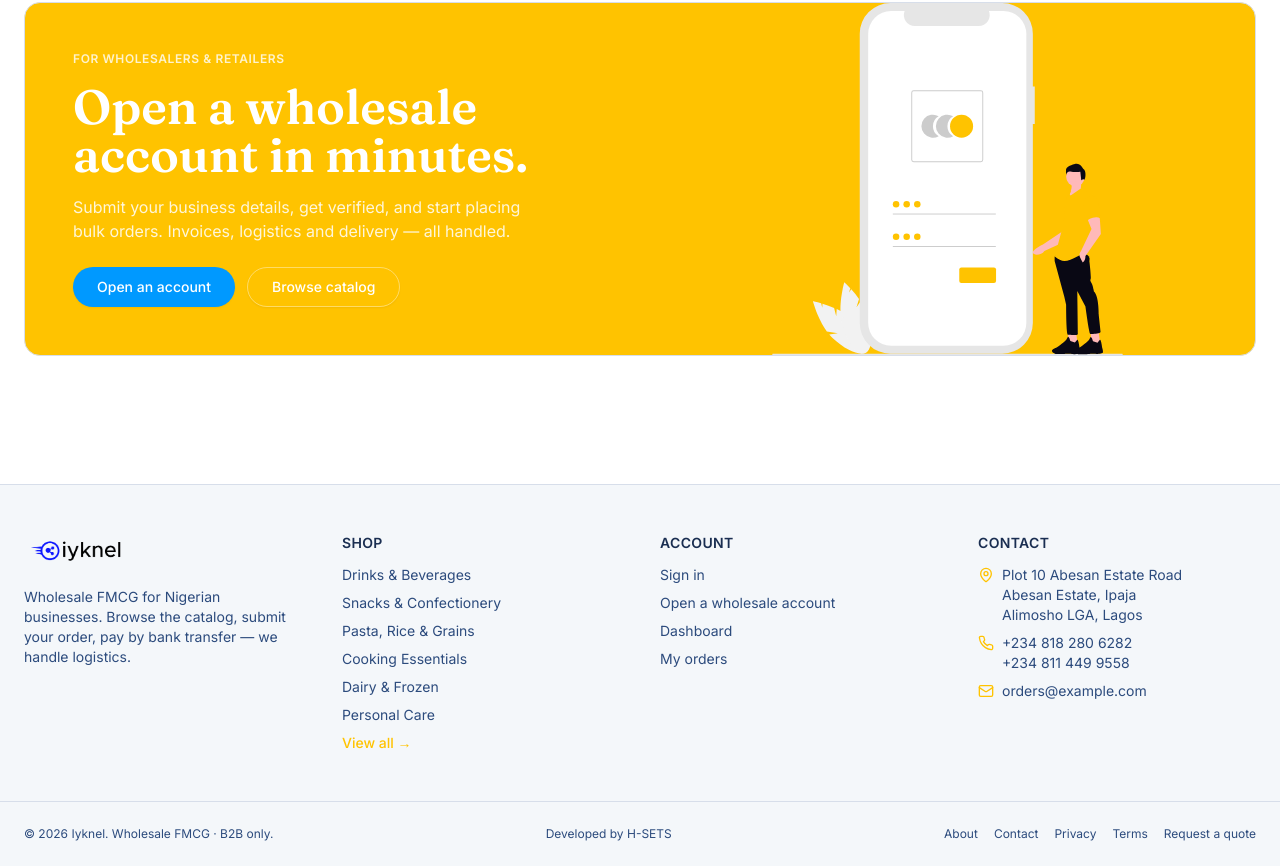
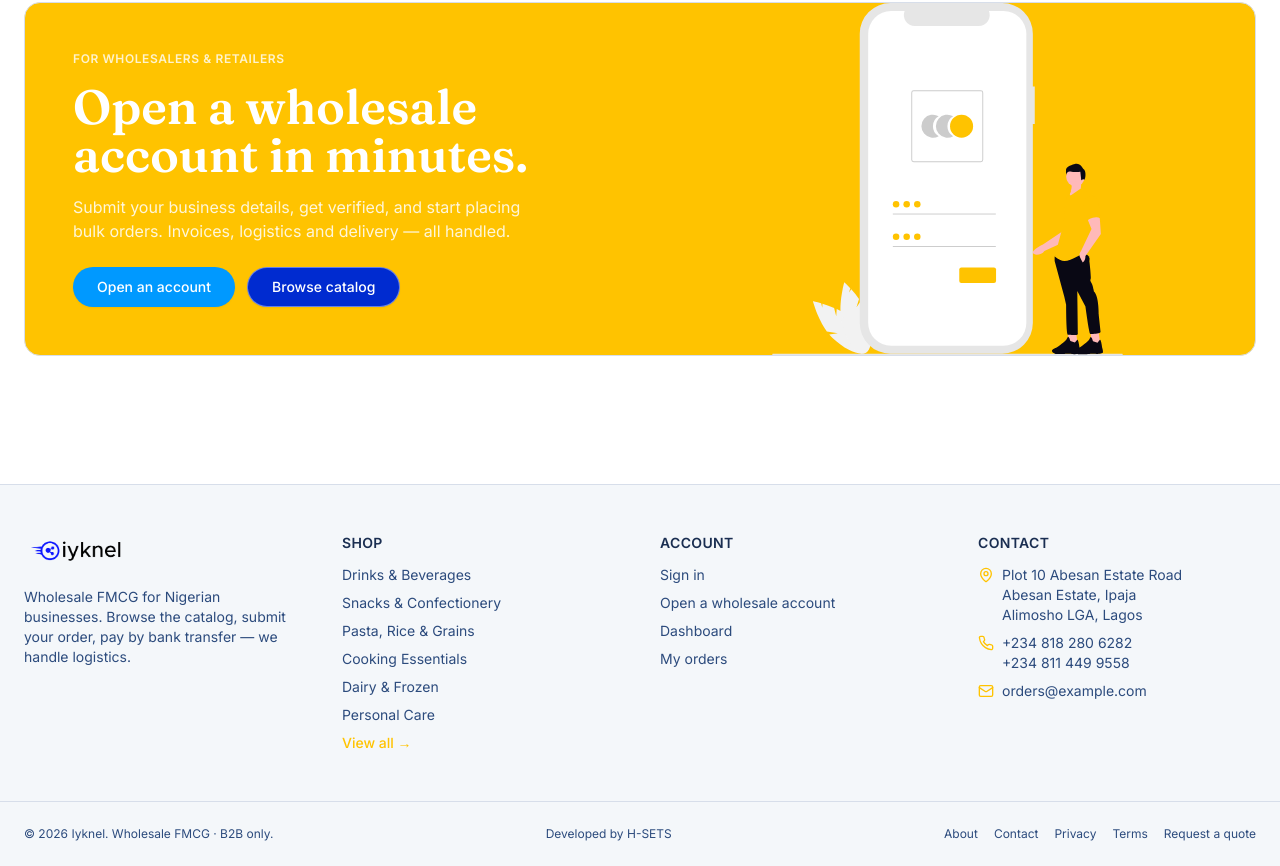
Before and after one commit to hsetsdigitals24/iyknel, a Next.js app: page / in a window 1280 px wide. Shown: the part 1744-2610 px from the top of the page. Built offline with nearby package versions, Linux system fonts and the light colour scheme; no server answers; the database is empty.

Commit message:
updated colors

```diff
--- a/app/page.tsx
+++ b/app/page.tsx
@@ -162,7 +162,7 @@ export default async function LandingPage() {
                   asChild
                   size="lg"
                   variant="outline"
-                  className="rounded-full border-white/40 bg-transparent text-white hover:bg-primary-foreground/10 hover:text-primary-foreground"
+                  className="rounded-full border-white/40 bg-[#002bd0] text-white hover:bg-primary-foreground/10 hover:text-primary-foreground"
                 >
                   <Link href="/products">Browse catalog</Link>
                 </Button>
```
